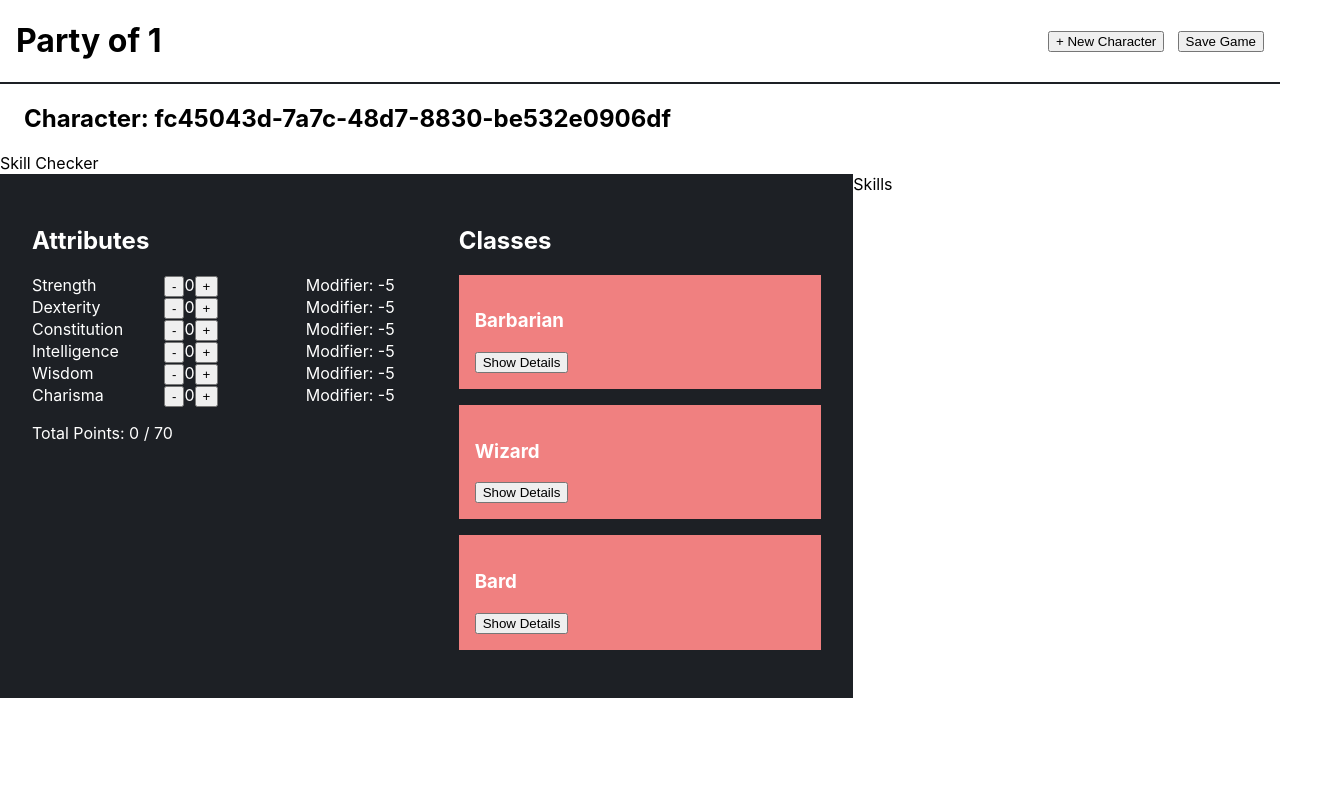
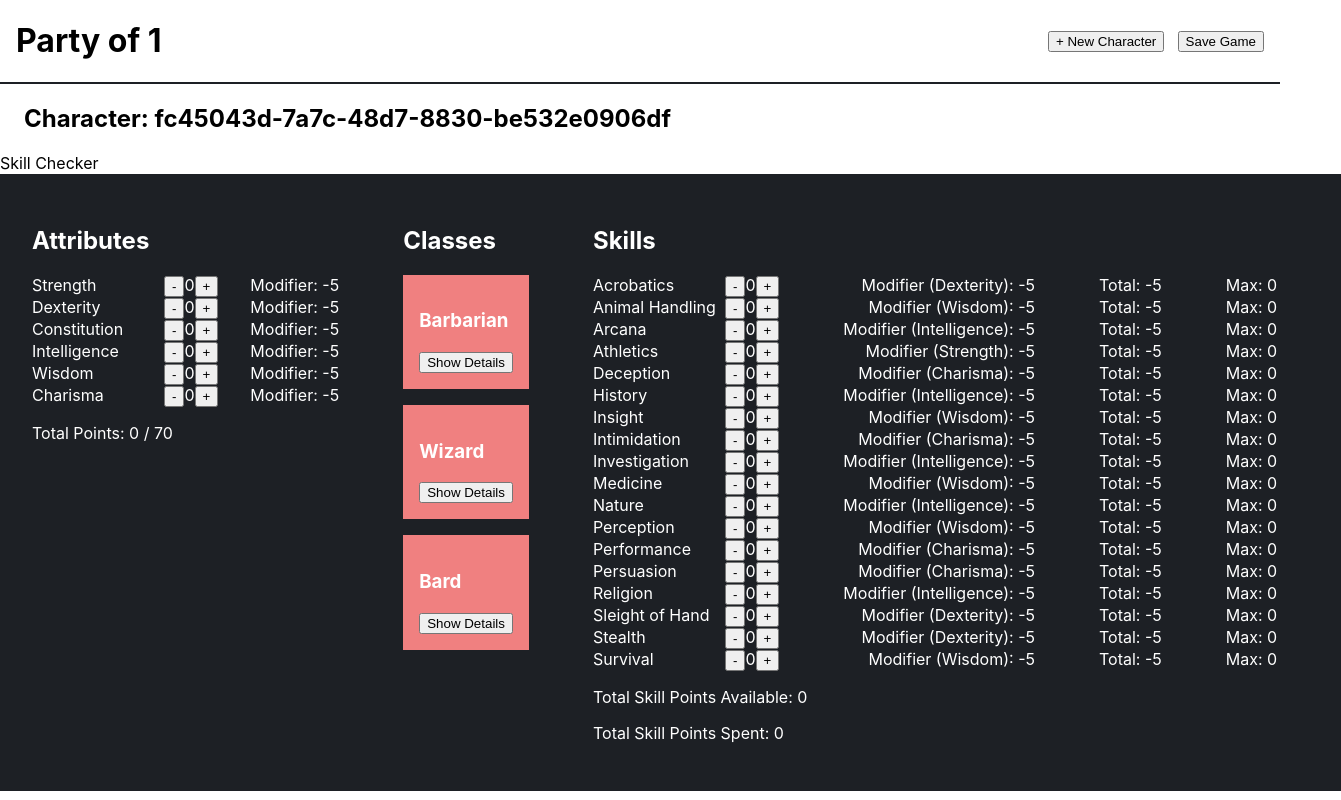
Before and after one commit to lookininward/recruiting-webapp-character, a React (Create React App) app: page / in a window 1280 px wide. Shown: the whole page, 1341 px wide, since content can reach past the window. Built offline with nearby package versions, Linux system fonts and the light colour scheme.

Commit message:
Skill Controls and utils file

```diff
--- a/src/App.js
+++ b/src/App.js
@@ -3,6 +3,7 @@ import { useMemo, useReducer, useCallback } from "react";
 import Topbar from "./components/topbar";
 import AttributeControls from "./components/AttributeControls";
 import ClassList from "./components/ClassList";
+import SkillControls from "./components/SkillControls";
 import { ATTRIBUTE_LIST, SKILL_LIST } from "./consts";
 
 export const defaultAttrs = ATTRIBUTE_LIST.reduce(
@@ -79,6 +80,16 @@ function App() {
     [dispatch]
   );
 
+  const onUpdateCharacterSkills = useCallback(
+    (id, skills) => {
+      dispatch({
+        type: "UPDATE_CHARACTER_SKILLS",
+        payload: { id, skills },
+      });
+    },
+    [dispatch]
+  );
+
   console.log("characters", characters);
 
   return (
@@ -101,7 +112,13 @@ function App() {
               }
             />
             <ClassList attributes={character.attributes} />
-            <div>Skills</div>
+            <SkillControls
+              attributes={character.attributes}
+              skills={character.skills}
+              setSkills={(skills) =>
+                onUpdateCharacterSkills(character.id, skills)
+              }
+            />
           </div>
         </section>
       ))}
--- a/src/components/AttributeControls.js
+++ b/src/components/AttributeControls.js
@@ -1,9 +1,6 @@
 import { memo } from "react";
-import { MAX_TOTAL_ATTR, ATTRIBUTE_LIST } from "../consts.js";
-
-export const calculateModifier = (value) => {
-    return Math.floor((value - 10) / 2);
-  };
+import { MAX_TOTAL_ATTR, ATTRIBUTE_LIST } from "../consts";
+import { calculateModifier } from "../utils";
 
 const AttributeControls = memo(({ attributes, setAttributes }) => {
   const totalAttributes = Object.values(attributes).reduce(
--- /dev/null
+++ b/src/components/SkillControls.js
@@ -0,0 +1,85 @@
+import { useState, useEffect, memo, useMemo } from "react";
+import { SKILL_LIST } from "../consts";
+import { calculateModifier } from "../utils";
+
+const SkillControls = memo(({ attributes, skills, setSkills }) => {
+  const [maxSkillPoints, setMaxSkillPoints] = useState(
+    SKILL_LIST.reduce((acc, skill) => {
+      const attrModifier = calculateModifier(
+        attributes[skill.attributeModifier]
+      );
+      return { ...acc, [skill.name]: 10 + 4 * attrModifier };
+    }, {})
+  );
+
+  const totalSkillPointsAvailable = useMemo(() => {
+    return Object.values(maxSkillPoints).reduce((acc, value) => acc + value, 0);
+  }, [maxSkillPoints]);
+
+  const totalSkillPointsSpent = useMemo(() => {
+    return Object.values(skills).reduce((acc, value) => acc + value, 0);
+  } , [skills]);
+
+  const incrementSkill = (skillName) => {
+    if (skills[skillName] < maxSkillPoints[skillName]) {
+      setSkills({ ...skills, [skillName]: skills[skillName] + 1 });
+    }
+  };
+
+  const decrementSkill = (skillName) => {
+    if (skills[skillName] > 0) {
+      setSkills({ ...skills, [skillName]: skills[skillName] - 1 });
+    }
+  };
+
+  useEffect(() => {
+    const updatedMaxPoints = SKILL_LIST.reduce((acc, skill) => {
+      const attrModifier = calculateModifier(
+        attributes[skill.attributeModifier]
+      );
+      const maxPoints = Math.max(10 + 4 * attrModifier, 0); // Ensure max points are not negative
+
+      // Adjust skill points if they exceed the new max points
+      if (skills[skill.name] > maxPoints) {
+        setSkills({ ...skills, [skill.name]: maxPoints });
+      }
+
+      return { ...acc, [skill.name]: maxPoints };
+    }, {});
+
+    setMaxSkillPoints(updatedMaxPoints);
+  }, [attributes, skills, setSkills]);
+
+  return (
+    <div className="container">
+      <h2>Skills</h2>
+
+      {SKILL_LIST.map((skill) => {
+        const attrModifier = calculateModifier(
+          attributes[skill.attributeModifier]
+        );
+        const totalSkillValue = skills[skill.name] + attrModifier;
+
+        return (
+          <div key={skill.name} className="item">
+            <div className="item__label">{skill.name}</div>
+            <div className="item__modifier-controls">
+              <button onClick={() => decrementSkill(skill.name)}>-</button>
+              <span>{skills[skill.name]}</span>
+              <button onClick={() => incrementSkill(skill.name)}>+</button>
+            </div>
+            <div className="item__modifier">
+              Modifier ({skill.attributeModifier}): {attrModifier}
+            </div>
+            <div className="item__modifier">Total: {totalSkillValue}</div>
+            <div className="item__modifier">Max: {maxSkillPoints[skill.name]}</div>
+          </div>
+        );
+      })}
+      <p>Total Skill Points Available: {totalSkillPointsAvailable}</p>
+      <p>Total Skill Points Spent: {totalSkillPointsSpent}</p>
+    </div>
+  );
+});
+
+export default SkillControls;
--- /dev/null
+++ b/src/utils.js
@@ -0,0 +1,3 @@
+export const calculateModifier = (value) => {
+  return Math.floor((value - 10) / 2);
+};
```
Also changed, not shown: 1 other file (tests, documents, lock files or other folders).
